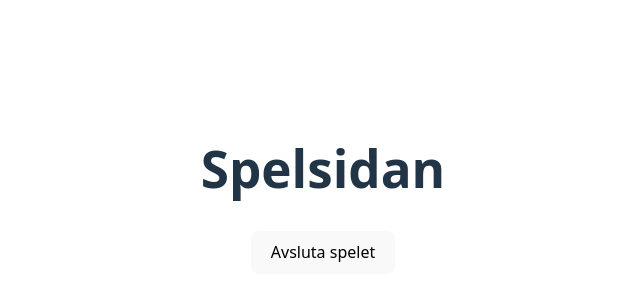
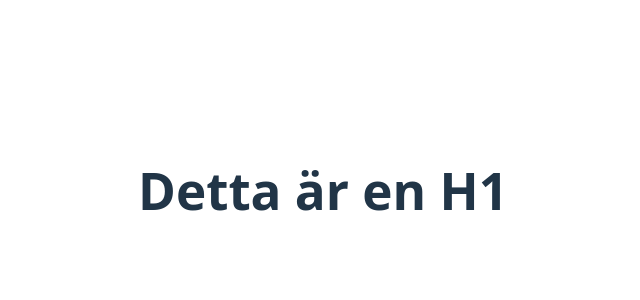
Before and after one commit to Skjesper/GoldenBeetlebug, a React (Vite) app: page /runesbeachclub in a window 1280 px wide. Shown: the part 210-510 px from the top of the page, without its empty margins (317-957 px from the left). Built offline with nearby package versions, Linux system fonts and the light colour scheme.

Commit message:
added test div for the runehunt function

```diff
--- /dev/null
+++ b/src/components/RuneHunt.tsx
@@ -0,0 +1,16 @@
+// import react, { useState, UseEffect } from 'react';
+
+
+
+export default function RuneHunt () {
+
+
+
+    return (
+
+        <h1>Detta är en H1</h1>
+
+    )
+
+
+}
--- a/src/pages/GamePage.tsx
+++ b/src/pages/GamePage.tsx
@@ -1,13 +1,16 @@
 import { Link } from "react-router-dom";
+import RuneHunt from "../components/RuneHunt";
 
 function GamePage() {
 
   return (
     <div>
-      <h1>Spelsidan</h1>
+
+      <RuneHunt />
+      {/* <h1>Spelsidan</h1>
         <Link to="/resultat">
             <button>Avsluta spelet</button>
-        </Link>
+        </Link> */}
     </div>
   );
 }
```
Also changed, not shown: src/components/Timer.tsx (added, +19 -0 lines).
